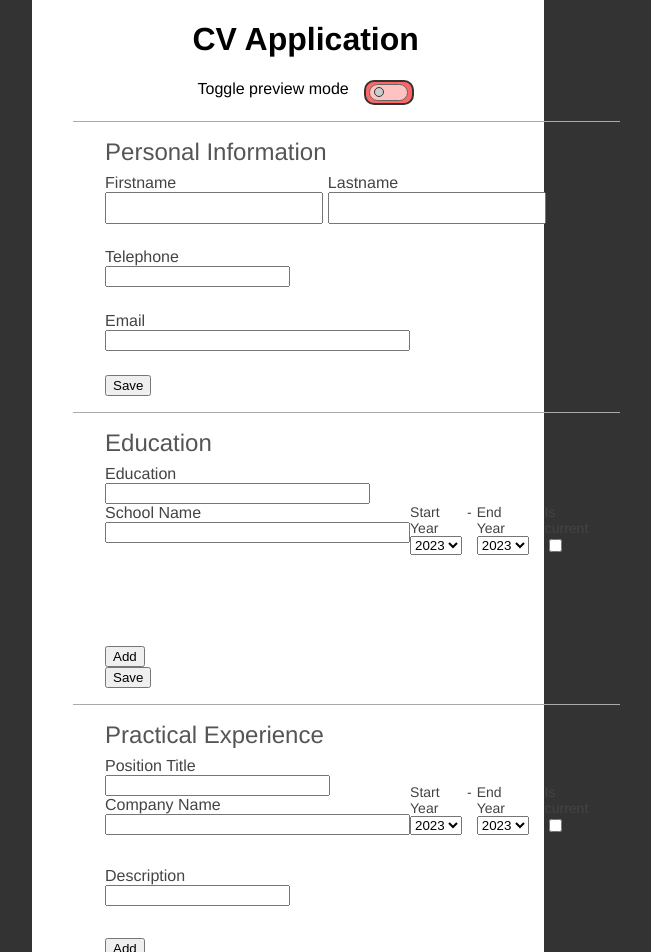
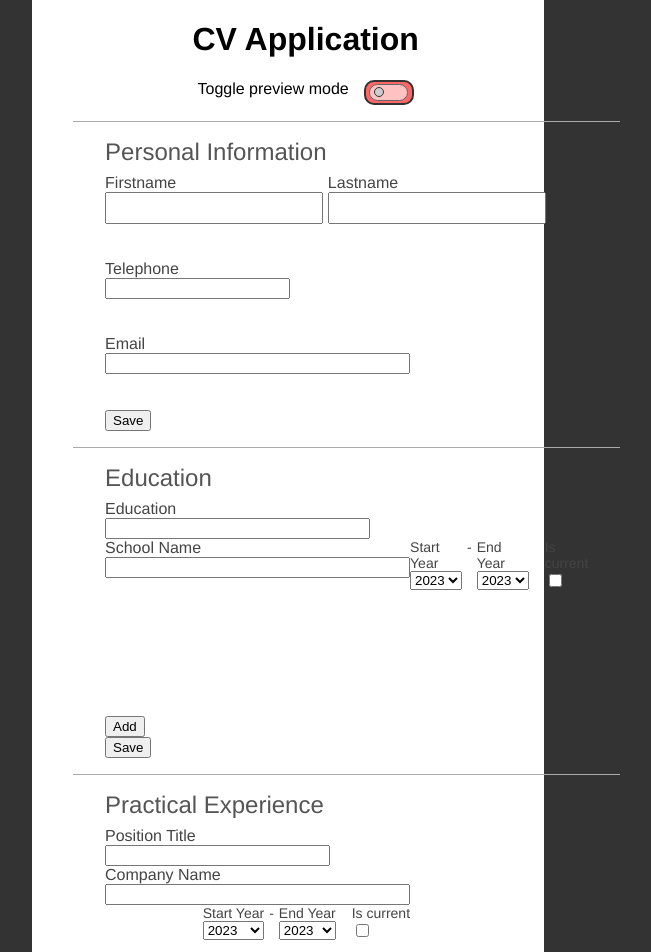
Before and after one commit to JSHC/odin-cvproject, a React (Create React App) app: page / in a window 1280 px wide. Shown: the top 952 px of the page, without its empty margins (352-1003 px from the left). Built offline with nearby package versions, Linux system fonts and the light colour scheme.

Commit message:
Adjust PracticalExperienceComponent grid and alignment

```diff
--- a/src/styles/PracticalExperienceComponent.css
+++ b/src/styles/PracticalExperienceComponent.css
@@ -1,20 +1,15 @@
 .practical-experience-component {
     display: grid;
     grid-template-columns: 1fr 1fr;
-    grid-template-rows: 1fr auto;
+    grid-template-rows: auto auto 1fr;
 }
 
-.title-company-wrapper {
-    display: grid;
+.position-title-container {
     grid-row: 1;
 }
 
 .company-name-container {
     grid-row: 2;
-}
-
-.position-title-container {
-    grid-row: 1;
 }
 
 .position-title {
@@ -23,13 +18,13 @@
 }
 
 .description-container {
-    grid-row: 2;
+    grid-row: 3;
     margin-top: 2rem;
     margin-bottom: 2rem;
 }
 
 .practical-experience-years {
     justify-self: end;
-    grid-row: 1;
+    grid-row: 2;
     align-self: end;
 }
```
